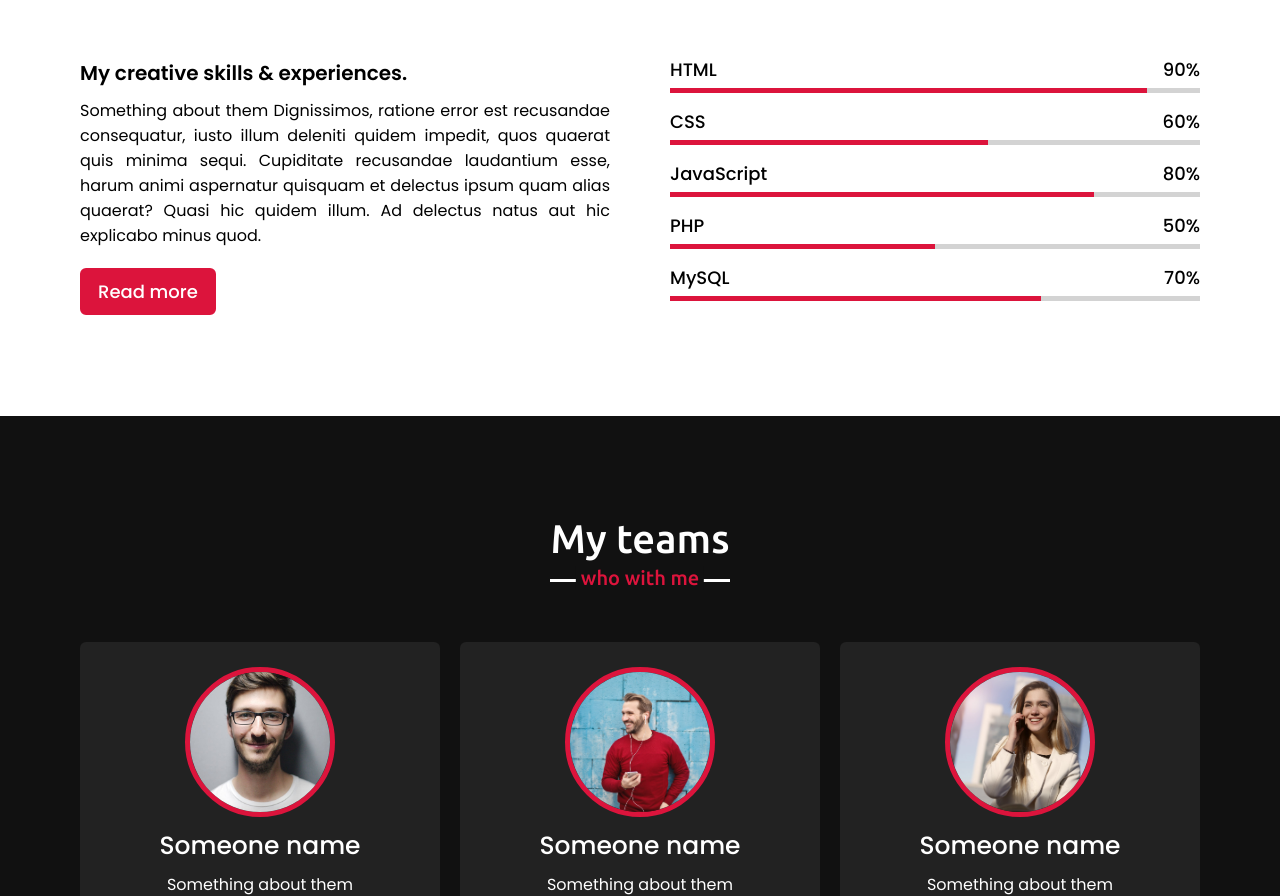
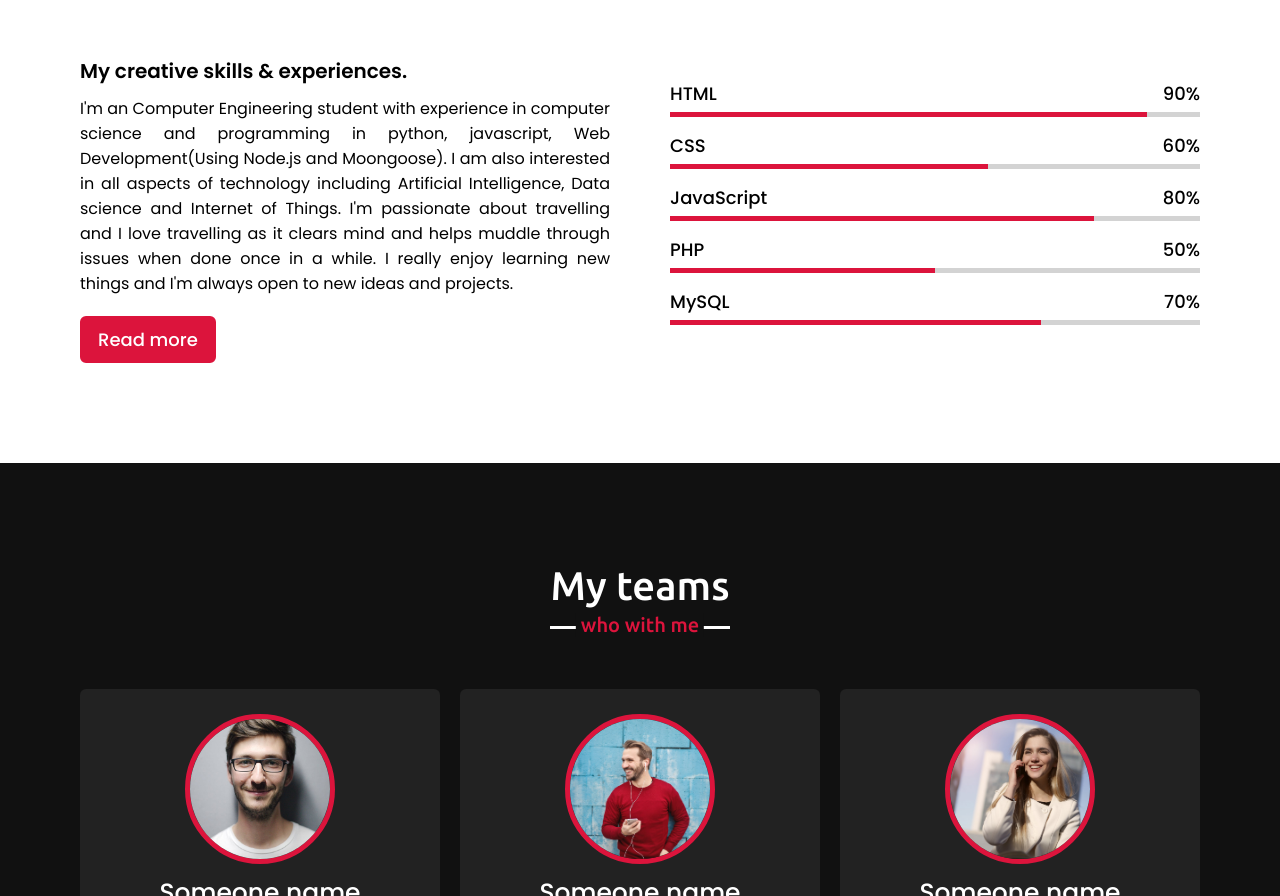
Before and after one commit to kushagrajha/JSPortfolio, a plain HTML site: page docs/index.html in a window 1280 px wide. Shown: the part 2200-3096 px from the top of the page. Drawn offline with nearby package versions, Linux system fonts and the light colour scheme.

Commit message:
Third Commit

```diff
--- a/docs/index.html
+++ b/docs/index.html
@@ -100,7 +100,10 @@
             <div class="skills-content">
                 <div class="column left">
                     <div class="text">My creative skills & experiences.</div>
-                    <p>Something about them Dignissimos, ratione error est recusandae consequatur, iusto illum deleniti quidem impedit, quos quaerat quis minima sequi. Cupiditate recusandae laudantium esse, harum animi aspernatur quisquam et delectus ipsum quam alias quaerat? Quasi hic quidem illum. Ad delectus natus aut hic explicabo minus quod.</p>
+                    <p>I'm an Computer Engineering student with experience in computer science and programming in python, javascript, Web Development(Using Node.js and Moongoose).
+                        I am also interested in all aspects of technology including Artificial Intelligence, Data science and Internet of Things.
+                         I'm passionate about travelling and I love travelling as it clears mind and helps muddle through issues when done once in a while.
+                         I really enjoy learning new things and I'm always open to new ideas and projects.</p>
                     <a href="#">Read more</a>
                 </div>
                 <div class="column right">
```
